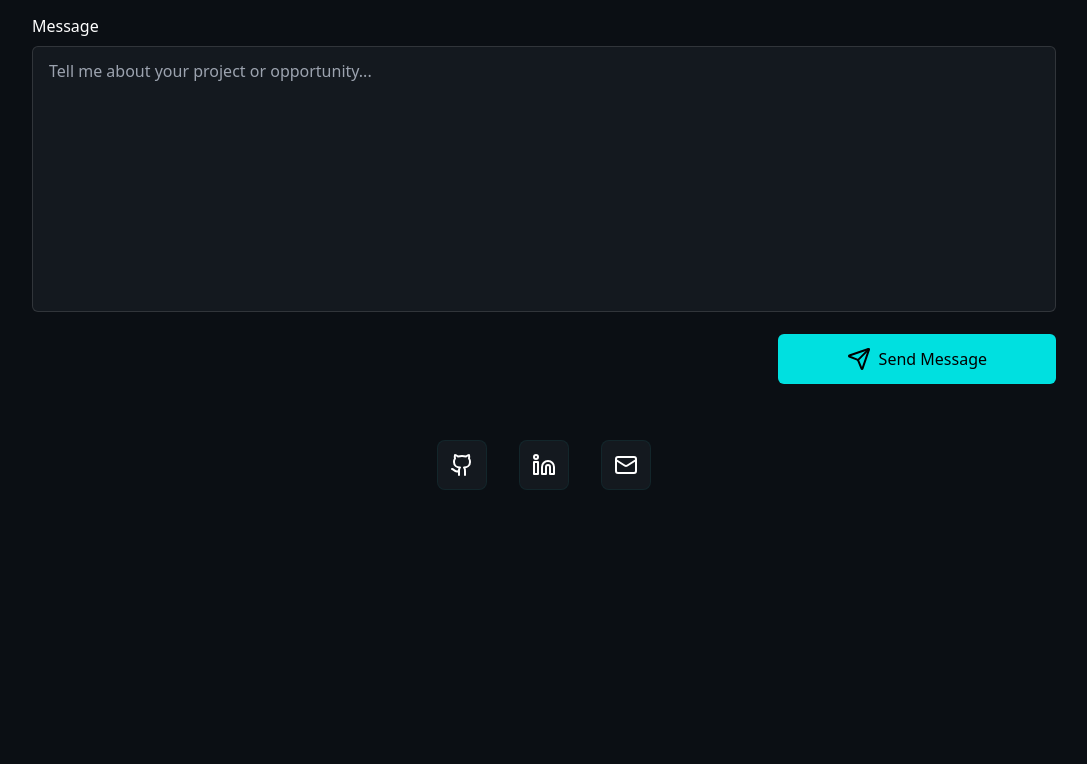
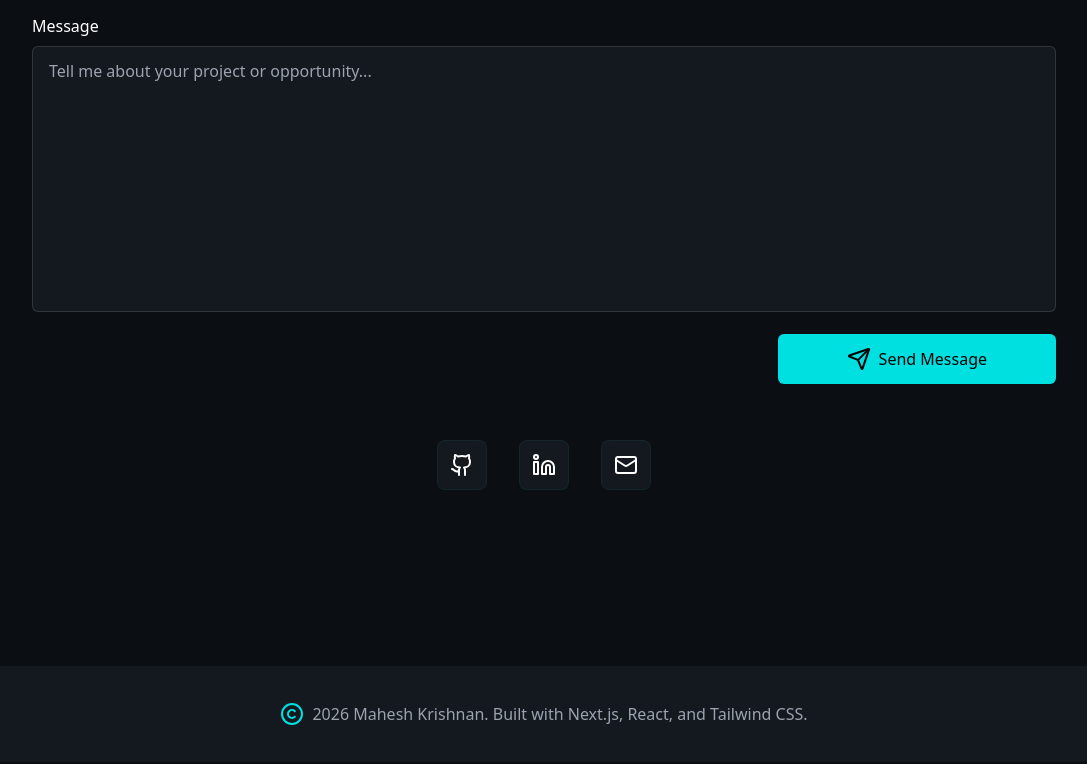
Before and after one commit to MaheshGitH/portfolio, a Next.js app: page / in a window 1280 px wide. Shown: the part 4312-5076 px from the top of the page, without its empty margins (96-1183 px from the left). Built offline with nearby package versions, Linux system fonts and the light colour scheme; what fluid-tailwind would draw is missing.

Commit message:
add Footer.tsx

```diff
--- /dev/null
+++ b/app/components/Footer.tsx
@@ -0,0 +1,14 @@
+import { Copyright } from "lucide-react";
+
+const Footer = () => {
+  return (
+    <div className="flex justify-center items-center gap-2 py-9 bg-surface mt-44">
+      <Copyright className="text-primary ~size-4/[1.125rem]" />
+      <span className="text-secondary ~text-[0.625rem]/xs">
+        2026 Mahesh Krishnan. Built with Next.js, React, and Tailwind CSS.
+      </span>
+    </div>
+  );
+};
+
+export default Footer;
--- a/app/components/project-section/ProjectSection.tsx
+++ b/app/components/project-section/ProjectSection.tsx
@@ -7,7 +7,7 @@ const ProjectSection = () => {
     <div>
       <SectionHeader section="03." title="Projects" />
 
-      <div className="flex flex-wrap gap-8 justify-center lg:justify-start">
+      <div className="grid mx-auto w-full gap-8">
         {projectCard.map((project, index) => (
           <ProjectCard key={index} {...project} />
         ))}
--- a/app/layout.tsx
+++ b/app/layout.tsx
@@ -2,6 +2,7 @@ import type { Metadata } from "next";
 import { Lato } from "next/font/google";
 import "./globals.css";
 import NavBar from "./components/nav/NavBar";
+import Footer from "./components/Footer";
 
 const lato = Lato({
   variable: "--font-lato",
@@ -24,8 +25,8 @@ export default function RootLayout({
       <body className={`${lato.variable} antialiased bg-background text-white`}>
         <NavBar />
         {children}
-        <div className="h-screen"></div>
-        <div className="h-screen"></div>
+
+        <Footer />
       </body>
     </html>
   );
```
